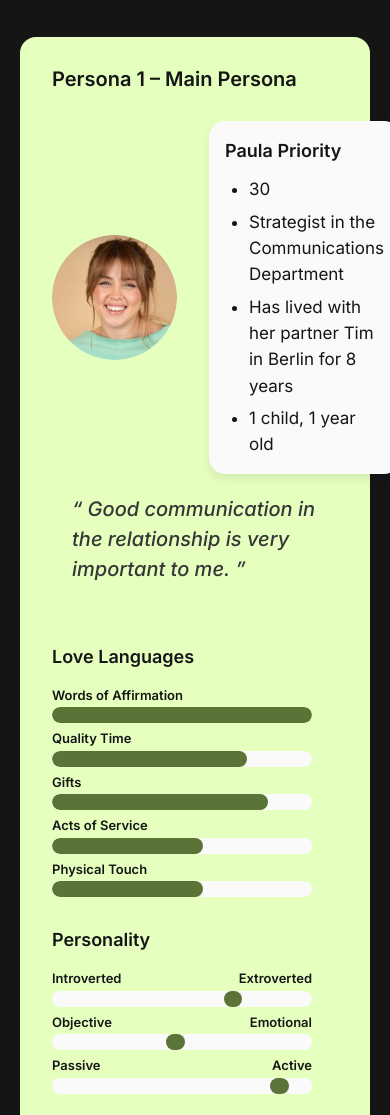
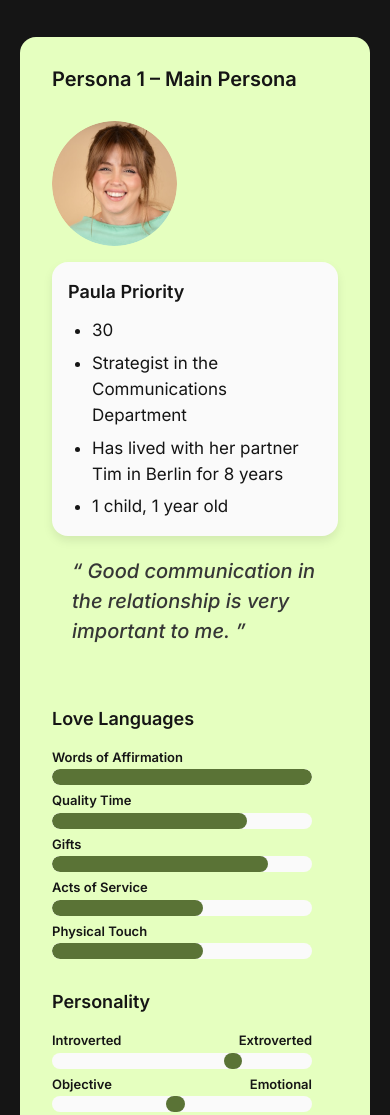
Before and after one commit to gustavozschommler-alt/gus-portfolio, a plain HTML site: page case-ourspace.html in a window 390 px wide. Shown: the part 7972-9087 px from the top of the page. Drawn offline with nearby package versions, Linux system fonts and the light colour scheme.

Commit message:
OurSpace mobile: stack persona image above description (vertical flow)
Match Figma mobile personas (362:3789, 362:3859): profile image on top,
description card below. Paula left-aligned, Tim centered.

Co-Authored-By: Claude Fable 5 <noreply@anthropic.com>

```diff
--- a/css/ourspace.css
+++ b/css/ourspace.css
@@ -795,4 +795,19 @@ body.ourspace-page {
   .os-footer .meta {
     align-items: center;
   }
+
+  /* Persona: imagen arriba + descripción abajo (flujo vertical, como Figma mobile) */
+  .os-persona-profile {
+    flex-direction: column;
+    align-items: flex-start;
+    gap: var(--space-4);
+  }
+
+  .os-persona-profile > .os-mini-card {
+    width: 100%;
+  }
+
+  .os-persona.tim .os-persona-profile {
+    align-items: center;
+  }
 }
```
